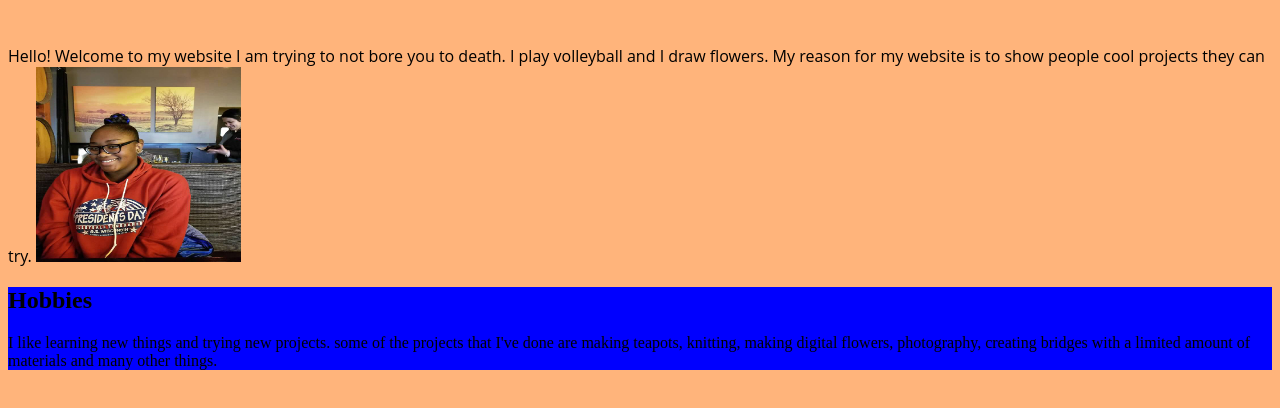
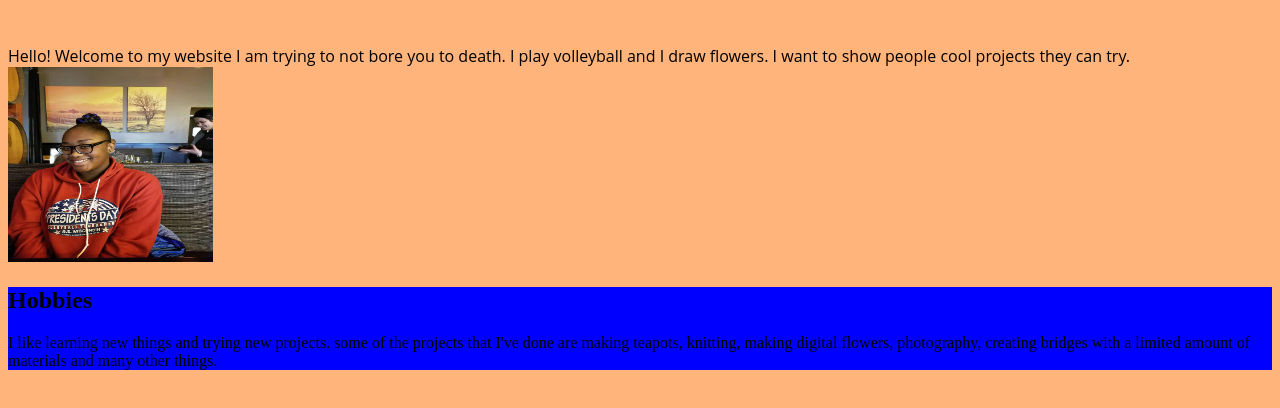
Before and after one commit to madisontyler/madisontyler.github.io, a plain HTML site: page index.html in a window 1280 px wide. Shown: the part 248-656 px from the top of the page. Drawn offline with Linux system fonts and the light colour scheme.

Commit message:
checking update

```diff
--- a/index.html
+++ b/index.html
@@ -15,7 +15,7 @@
 <div class="grid-container">
 <div id="intro">
 <h1> Madison Tyler</h1>
-<p>Hello! Welcome to my website I am trying to not bore you to death. I play volleyball and I draw flowers.  My reason for my website is to show people cool projects they can try.
+<p>Hello! Welcome to my website I am trying to not bore you to death. I play volleyball and I draw flowers.  I want to show people cool projects they can try.
 	<img src="picture2.JPG" width="205px" height="195px">
 	</div>
 	<div id="hobbies">
```
